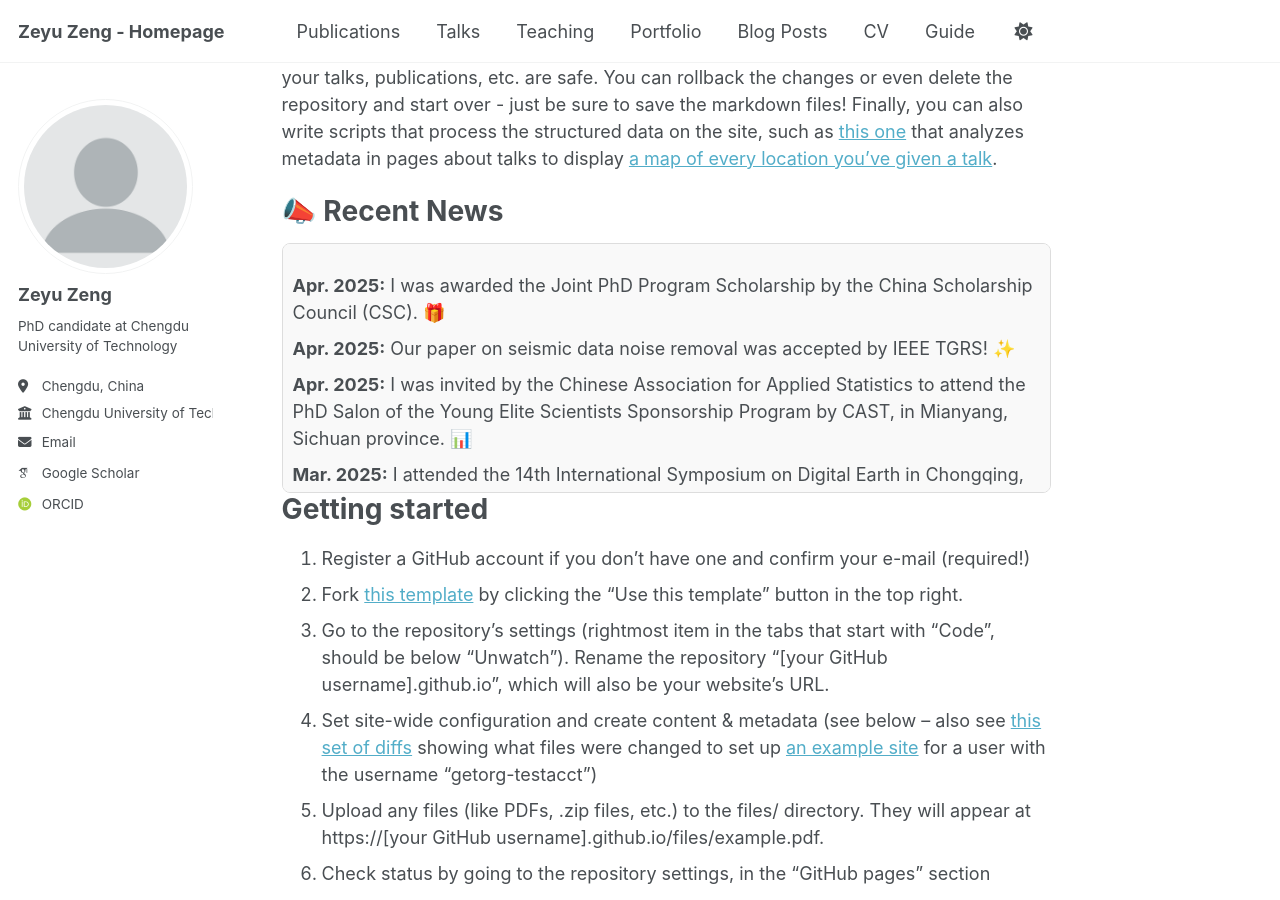
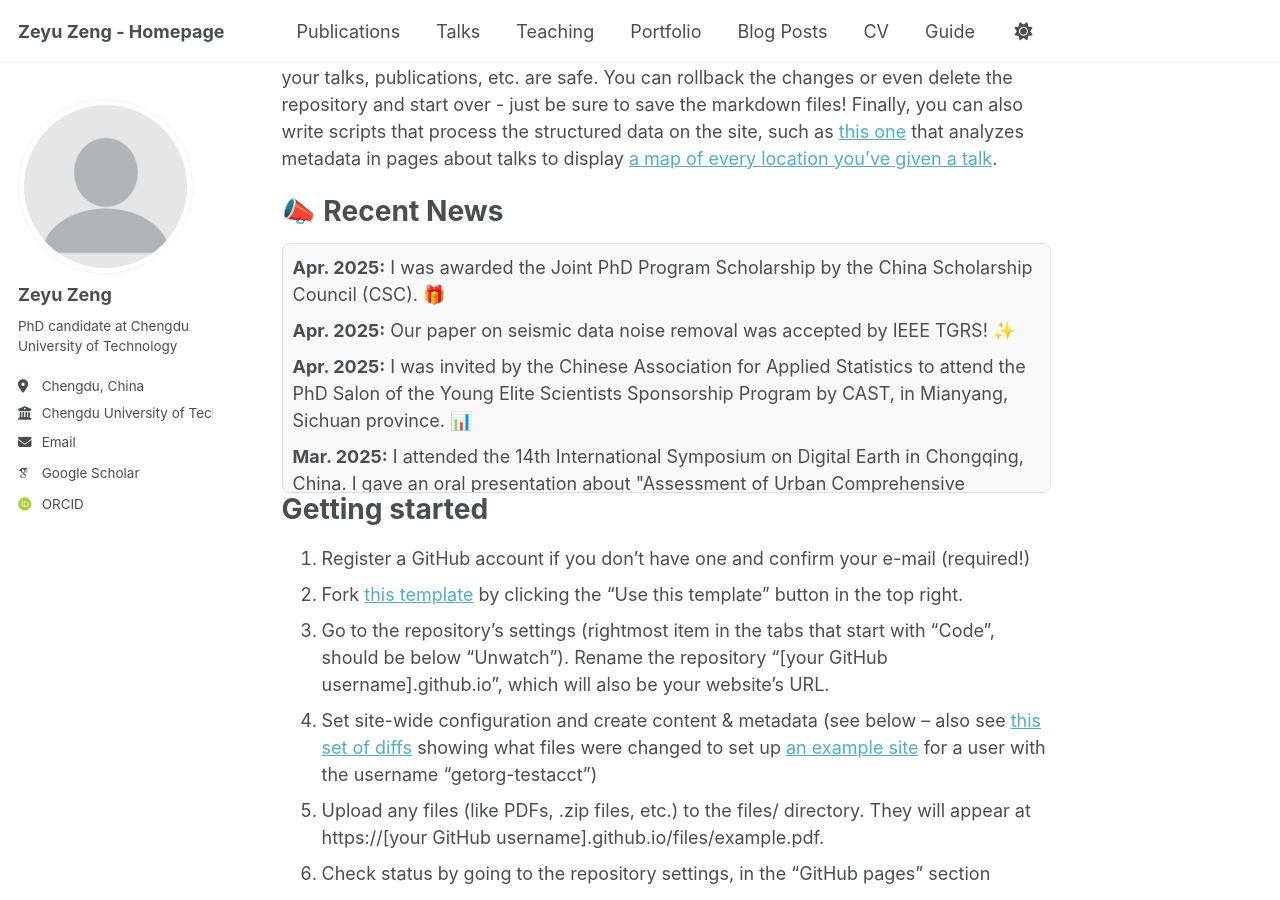
Before and after one commit to zengzeyu0704/zengzeyu0704.github.io, a Jekyll site: the page built from _pages/about.md, in a window 1280 px wide and 900 px high, scrolled down 766 px. Built offline with Jekyll 4.4.1, drawn with Linux system fonts in a browser that asks for light colours; some web fonts are replaced.

Commit message:
Update about.md

```diff
--- a/_pages/about.md
+++ b/_pages/about.md
@@ -18,11 +18,11 @@ Many of the features of dynamic content management systems (like Wordpress) can
 📣 Recent News
 ======
 <div style="max-height: 250px; overflow-y: auto; padding: 10px; border: 1px solid #ddd; border-radius: 8px; background-color: #f9f9f9;">
-  <ul style="list-style-type: none; padding-left: 0;">
-    <li><strong>Apr. 2025:</strong> I was awarded the Joint PhD Program Scholarship by the China Scholarship Council (CSC). 🎁</li>
-    <li><strong>Apr. 2025:</strong> Our paper on seismic data noise removal was accepted by IEEE TGRS! ✨</li>
-    <li><strong>Apr. 2025:</strong> I was invited by the Chinese Association for Applied Statistics to attend the PhD Salon of the Young Elite Scientists Sponsorship Program by CAST, in Mianyang, Sichuan province. 📊</li>
-    <li><strong>Mar. 2025:</strong> I attended the 14th International Symposium on Digital Earth in Chongqing, China. I gave an oral presentation about "Assessment of Urban Comprehensive Carrying Capacity using Multi-source Data: A Case Study in 15 Sub-provincial divisions, China" in Session: Harnessing Big Data, Remote Sensing, and Artificial Intelligence for SDG (Sustainability Nexus) Modelling. 🎤</li>
+  <ul style="list-style: none; padding-left: 0; margin: 0;">
+    <li style="list-style-type: none;"><strong>Apr. 2025:</strong> I was awarded the Joint PhD Program Scholarship by the China Scholarship Council (CSC). 🎁</li>
+    <li style="list-style-type: none;"><strong>Apr. 2025:</strong> Our paper on seismic data noise removal was accepted by IEEE TGRS! ✨</li>
+    <li style="list-style-type: none;"><strong>Apr. 2025:</strong> I was invited by the Chinese Association for Applied Statistics to attend the PhD Salon of the Young Elite Scientists Sponsorship Program by CAST, in Mianyang, Sichuan province. 📊</li>
+    <li style="list-style-type: none;"><strong>Mar. 2025:</strong> I attended the 14th International Symposium on Digital Earth in Chongqing, China. I gave an oral presentation about "Assessment of Urban Comprehensive Carrying Capacity using Multi-source Data: A Case Study in 15 Sub-provincial divisions, China" in Session: Harnessing Big Data, Remote Sensing, and Artificial Intelligence for SDG (Sustainability Nexus) Modelling. 🎤</li>
   </ul>
 </div>
 
```
